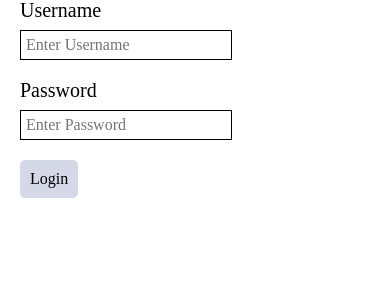
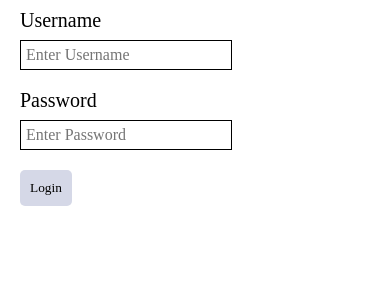
Before and after one commit to nedozrel/django_discord_alike_social_network_course, a Django app: page /login/ in a window 390 px wide. Shown: the part 48-348 px from the top of the page. Run offline with Django 4.2, Linux system fonts and the light colour scheme.

Commit message:
html and styles refactor

```diff
--- a/main/templates/main/delete.html
+++ b/main/templates/main/delete.html
@@ -1,7 +1,7 @@
 {% extends 'main.html' %}
 
 {% block content %}
-
+    <div class="body">
         <div class="delete-page">
             <div class="delete-form">
                 <form method="post" action="">
@@ -12,5 +12,5 @@
                 </form>
             </div>
         </div>
-
+    </div>
 {% endblock %}
--- a/main/templates/main/login_register.html
+++ b/main/templates/main/login_register.html
@@ -2,15 +2,16 @@
 
 {% block content %}
 
-    <div class="login_page">
-        <form method="post" action="" class="login_page__form">
-            {% csrf_token %}
-            <label class="login_page__label">Username</label>
-            <input type="text" name="username" placeholder="Enter Username" class="login_page__input">
-            <label class="login_page__label">Password</label>
-            <input type="password" name="password" placeholder="Enter Password" class="login_page__input">
-            <input type="submit" value="Login" class="login_page__submit-button button button_big">
-        </form>
+    <div class="body">
+        <div class="login-form">
+            <form method="post" action="" class="login-form__form">
+                {% csrf_token %}
+                <label class="login-form__label">Username</label>
+                <input type="text" name="username" placeholder="Enter Username" class="login-form__input">
+                <label class="login-form__label">Password</label>
+                <input type="password" name="password" placeholder="Enter Password" class="login-form__input">
+                <input type="submit" value="Login" class="login_page__submit-button button button_big">
+            </form>
+        </div>
     </div>
-
 {% endblock %}
--- a/main/templates/main/room.html
+++ b/main/templates/main/room.html
@@ -1,6 +1,7 @@
 {% extends 'main.html' %}
 
 {% block content %}
+    <div class="body">
         <div class="room-page">
             <div class="room-page__tittle">
                 {{ room.name }}
@@ -9,5 +10,5 @@
                 {{ room.description }}
             </div>
         </div>
-
+    </div>
 {% endblock %}
--- a/main/templates/main/room_form.html
+++ b/main/templates/main/room_form.html
@@ -1,7 +1,7 @@
 {% extends 'main.html' %}
 
 {% block content  %}
-
+    <div class="body">
         <div class="edit-room-container">
             <form method="post" action="">
                 {% csrf_token %}
@@ -9,4 +9,5 @@
                 <input type="submit" value="Submit">
             </form>
         </div>
+    </div>
 {% endblock %}
--- /dev/null
+++ b/scss/button.scss
@@ -0,0 +1,32 @@
+.button {
+  padding: 5px;
+  text-align: center;
+  border-radius: 5px;
+  background-color: #d5d8e7;
+  color: black;
+
+  &_red {
+    background-color: #e7d5d5;
+  }
+
+  &__link {
+    color: black;
+  }
+
+  &__img {
+    width: 100%;
+  }
+
+  &_close {
+    background: none;
+  }
+  &_big {
+    padding: 10px;
+  }
+}
+
+.room-name {
+  &__text {
+    color: black;
+  }
+}
--- /dev/null
+++ b/scss/delete-page.scss
@@ -0,0 +1,16 @@
+.delete-page {
+  padding: 0 20px;
+}
+
+.delete-form {
+  &__text {
+    font-size: 22px;
+    margin: 0 0 20px 0;
+  }
+
+  &__button {
+    display: inline-block;
+    color: black;
+    padding: 10px;
+  }
+}
--- /dev/null
+++ b/scss/login-register-page.scss
@@ -0,0 +1,20 @@
+.login-form {
+  &__form {
+    display: flex;
+    flex-direction: column;
+    align-items: flex-start;
+  }
+  &__label {
+    font-size: 20px;
+    margin: 0 0 10px 0;
+  }
+  &__input {
+    padding: 5px;
+    font-size: 16px;
+    border: 1px solid black;
+    margin: 0 0 20px 0;
+  }
+  &__submit-button {
+    font-size: 16px;
+  }
+}
--- /dev/null
+++ b/scss/navbar.scss
@@ -0,0 +1,28 @@
+.navbar {
+  padding: 10px 20px;
+  display: flex;
+  align-items: center;
+
+  &__logo {
+    flex: 1 1 auto;
+    font-size: 20px;
+  }
+
+  &__search {
+    margin: 0 10px 0 0;
+  }
+}
+
+.logo {
+  &__link {
+    display: inline-block;
+    color: black;
+  }
+}
+
+.search {
+  &__input {
+    border: 1px solid black;
+    padding: 5px;
+  }
+}
--- /dev/null
+++ b/scss/room-page.scss
@@ -0,0 +1,9 @@
+.room-page {
+  &__tittle {
+    font-size: 20px;
+    margin: 0 0 20px 0;
+  }
+
+  &__description {
+  }
+}
--- a/scss/style.scss
+++ b/scss/style.scss
@@ -1,223 +1,13 @@
 @import "nullstyle.scss";
+@import "button.scss";
+@import "navbar.scss";
+@import "home-page.scss";
+@import "delete-page.scss";
+@import "room-page.scss";
+@import "login-register-page.scss";
 
-.container {
-  max-width: 880px;
-  margin: 0 auto;
-  width: 100%;
-  @media (max-width: 892px) {
-    max-width: 766px;
-  }
-  @media (max-width: 766px) {
-    max-width: none;
-    padding: 0 10px;
-  }
-}
-
-.ibg {
-  background-repeat: no-repeat;
-  background-size: cover;
-  background-position: center;
-
-  img {
-    display: none;
-  }
-}
-
-.navbar {
-  padding: 10px 20px;
-  display: flex;
-  align-items: center;
-
-  &__logo {
-    flex: 1 1 auto;
-    font-size: 20px;
-  }
-
-  &__search {
-    margin: 0 10px 0 0;
-  }
-}
-
-
-.logo {
-  &__link {
-    display: inline-block;
-    color: black;
-  }
-}
-
-.home-container {
-  display: flex;
-  align-items: flex-start;
+.body {
   padding: 10px 20px 0 20px;
-}
-
-.sidebar {
-  width: 200px;
-  padding: 10px;
-  margin-right: 20px;
-  box-shadow: 0 0 10px rgba(0, 12, 33, 0.24);
-
-  &__tittle {
-    font-size: 20px;
-    margin: 0 0 20px 0;
-  }
-
-  &__topic {
-    margin: 0 0 10px 0;
-    font-size: 18px;
-
-    &:last-child {
-      margin: 0;
-    }
-  }
-}
-
-.search {
-  &__input {
-    border: 1px solid black;
-    padding: 5px;
-  }
-}
-
-.content {
-  width: 100%;
-}
-
-.content-top {
-  margin: 0 0 10px 0;
-  display: flex;
-  align-items: flex-end;
-
-  &__link {
-    display: inline-block;
-    padding: 10px;
-    box-shadow: 0 0 10px rgba(0, 12, 33, 0.24);
-  }
-
-  &__search-results {
-    flex: 1 1 auto;
-    text-align: end;
-  }
-}
-
-.content-body {
-  &__rooms {
-  }
-
-  &__nothing-found {
-    font-size: 22px;
-    color: #a1a1a1;
-  }
-}
-
-.rooms {
-  width: 100%;
-}
-
-.room {
-  margin: 0 0 10px 0;
-  box-shadow: 0 0 10px rgba(0, 12, 33, 0.24);
-  padding: 10px;
-
-  &:last-child {
-    margin: 0;
-  }
-
-  &__top {
-    display: flex;
-    margin: 0 0 5px 0;
-  }
-
-  &__username {
-    flex: 1 1 auto;
-    font-size: 12px;
-  }
-
-  &__buttons {
-    display: flex;
-  }
-
-  &__button {
-    margin: 0 10px 0 0;
-    width: 50px;
-
-    &:last-child {
-      margin: 0;
-    }
-  }
-
-  &__name {
-    font-size: 20px;
-    color: black;
-  }
-
-  &__topic {
-    text-align: end;
-    font-size: 12px;
-  }
-}
-
-.button {
-  padding: 5px;
-  text-align: center;
-  border-radius: 5px;
-  background-color: #d5d8e7;
-  color: black;
-
-  &_red {
-    background-color: #e7d5d5;
-  }
-
-  &__link {
-    color: black;
-  }
-
-  &__img {
-    width: 100%;
-  }
-
-  &_close {
-    background: none;
-  }
-  &_big {
-    padding: 10px;
-  }
-}
-
-.room-name {
-  &__text {
-    color: black;
-  }
-}
-
-.room-page {
-  padding: 0 20px;
-
-  &__tittle {
-    font-size: 20px;
-    margin: 0 0 20px 0;
-  }
-
-  &__description {
-  }
-}
-
-.delete-page {
-  padding: 0 20px;
-}
-
-.delete-form {
-  &__text {
-    font-size: 22px;
-    margin: 0 0 20px 0;
-  }
-
-  &__button {
-    display: inline-block;
-    color: black;
-    padding: 10px;
-  }
 }
 
 .messages {
@@ -260,25 +50,3 @@
     background-color: #f3d6d6;
   }
 }
-
-.login_page {
-  padding: 0 20px;
-  &__form {
-    display: flex;
-    flex-direction: column;
-    align-items: flex-start;
-  }
-  &__label {
-    font-size: 20px;
-    margin: 0 0 10px 0;
-  }
-  &__input {
-    padding: 5px;
-    font-size: 16px;
-    border: 1px solid black;
-    margin: 0 0 20px 0;
-  }
-  &__submit-button {
-    font-size: 16px;
-  }
-}
--- a/static/css/style.css
+++ b/static/css/style.css
@@ -277,6 +243,40 @@ h1, h2, h3, h4, h5, h6 {
   display: inline-block;
   color: black;
   padding: 10px;
+}
+
+.room-page__tittle {
+  font-size: 20px;
+  margin: 0 0 20px 0;
+}
+.login-form__form {
+  display: -webkit-box;
+  display: -ms-flexbox;
+  display: flex;
+  -webkit-box-orient: vertical;
+  -webkit-box-direction: normal;
+      -ms-flex-direction: column;
+          flex-direction: column;
+  -webkit-box-align: start;
+      -ms-flex-align: start;
+          align-items: flex-start;
+}
+.login-form__label {
+  font-size: 20px;
+  margin: 0 0 10px 0;
+}
+.login-form__input {
+  padding: 5px;
+  font-size: 16px;
+  border: 1px solid black;
+  margin: 0 0 20px 0;
+}
+.login-form__submit-button {
+  font-size: 16px;
+}
+
+.body {
+  padding: 10px 20px 0 20px;
 }
 
 .messages {
@@ -311,32 +311,3 @@ h1, h2, h3, h4, h5, h6 {
 .messages .error {
   background-color: #f3d6d6;
 }
-
-.login_page {
-  padding: 0 20px;
-}
-.login_page__form {
-  display: -webkit-box;
-  display: -ms-flexbox;
-  display: flex;
-  -webkit-box-orient: vertical;
-  -webkit-box-direction: normal;
-      -ms-flex-direction: column;
-          flex-direction: column;
-  -webkit-box-align: start;
-      -ms-flex-align: start;
-          align-items: flex-start;
-}
-.login_page__label {
-  font-size: 20px;
-  margin: 0 0 10px 0;
-}
-.login_page__input {
-  padding: 5px;
-  font-size: 16px;
-  border: 1px solid black;
-  margin: 0 0 20px 0;
-}
-.login_page__submit-button {
-  font-size: 16px;
-}
```
Also changed, not shown: other parts of static/css/style.css (+25 -59 lines), main/templates/main/index.html (+4 -7 lines), scss/home-page.scss (added, +103 -0 lines). Lines whose indentation alone changed are shown as unchanged.
